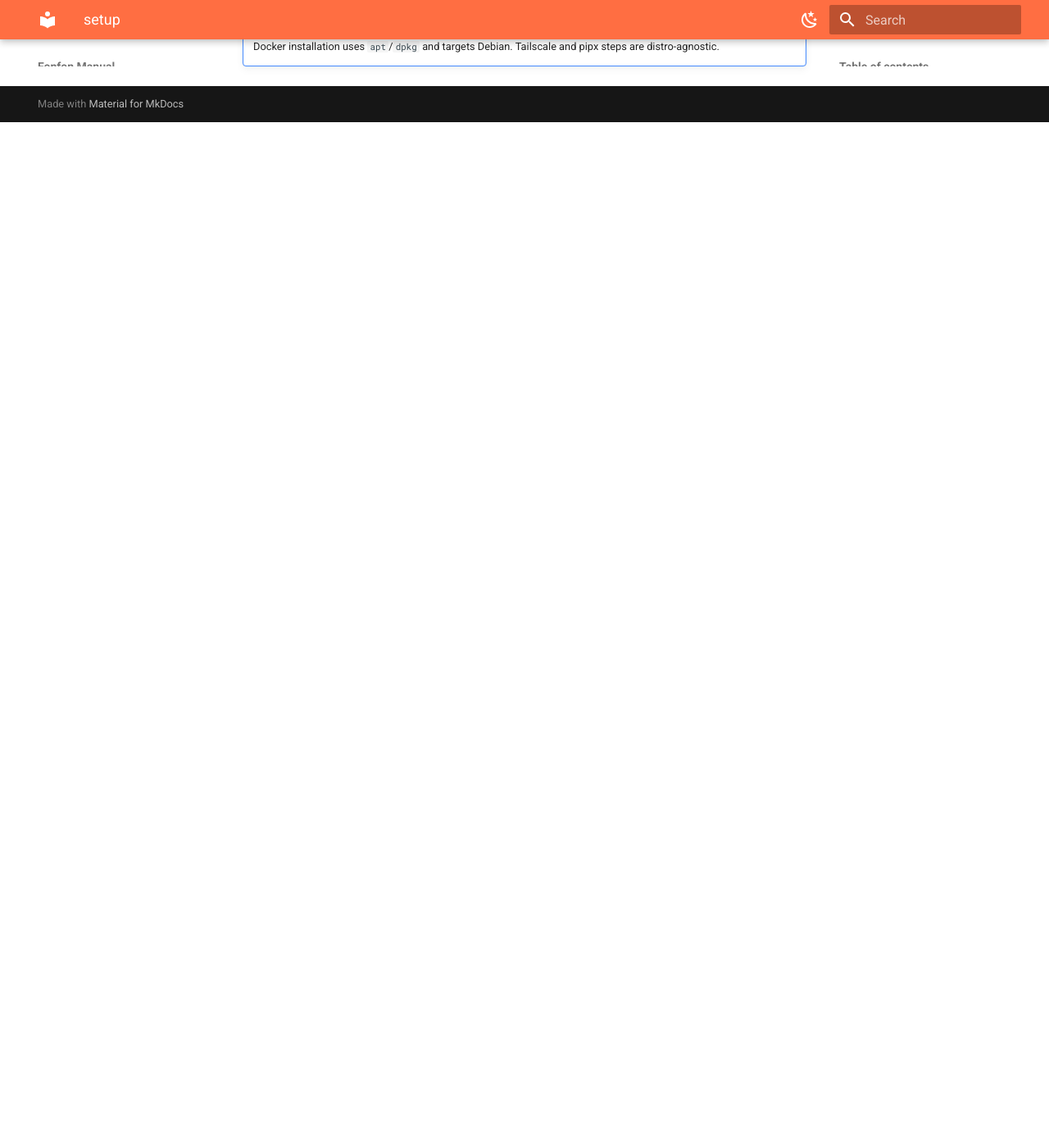
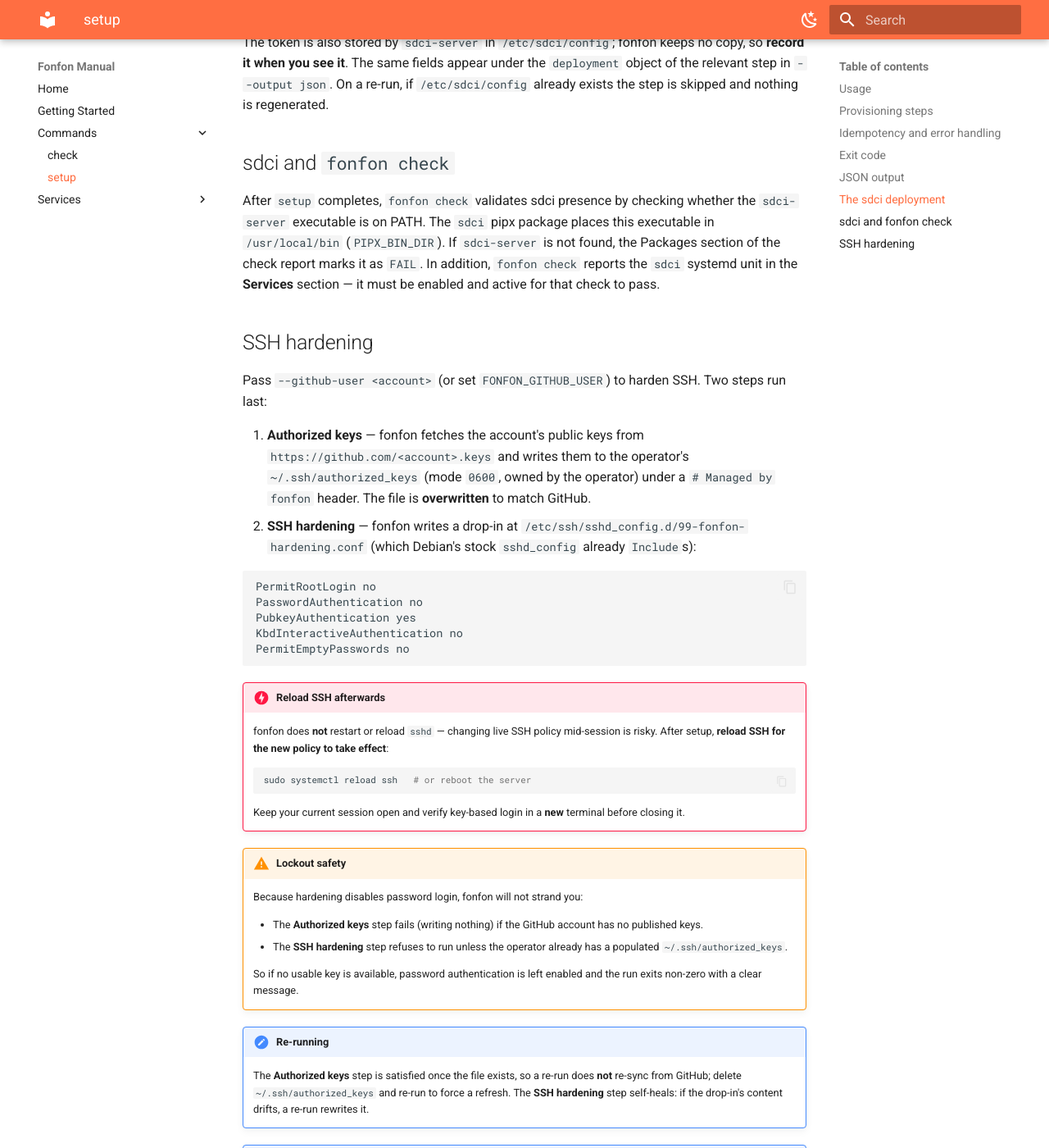
Before and after one commit to joepreludian/fonfon, an MkDocs documentation site: the page built from docs/manual/docs/commands/setup.md, in a window 1280 px wide and 1400 px high, scrolled down 3432 px. Shown: the whole window at 82% size. Built offline with MkDocs 1.6.1 and Material for MkDocs 9.7.7, drawn with Linux system fonts in a browser that asks for light colours; before the commit the page ends 3581 px from its top, so only the background shows below that; some of the changed text lies outside the part shown.

Commit message:
docs: document SSH hardening (--github-user); bump to 0.6.0

````diff
--- a/docs/manual/docs/commands/setup.md
+++ b/docs/manual/docs/commands/setup.md
@@ -41,6 +41,14 @@
 See [Services → Traefik](../services/traefik.md) for the full model and the
 application label cookbook.
 
+To also harden SSH — install the operator's `authorized_keys` from a GitHub
+account and lock `sshd` down to key-only auth — pass `--github-user` (or set
+`FONFON_GITHUB_USER`):
+
+```bash
+sudo fonfon setup deploy --tailscale-key <key> --github-user your-gh-handle
+```
+
 ## Provisioning steps
 
 | # | Step | What it does |
@@ -57,6 +65,8 @@
 | 10 | **Traefik dirs** | Creates `/home/<user>/services/traefik/{,acme,dynamic}`, owned by the operator, mode `0700` (only when `--traefik-cert-email` is set) |
 | 11 | **Traefik network** | Creates the external `traefik` Docker network so app stacks can attach |
 | 12 | **Traefik** | Writes `docker-compose.yml` (image `traefik:v3.7.5`) + `traefik.yml`, then `docker compose up -d`; dashboard bound to `<tailnet-ip>:8080`, ACME HTTP-01 resolver `le` |
+| 13 | **Authorized keys** | Fetches `https://github.com/<github-user>.keys` and writes `~/.ssh/authorized_keys` (mode `0600`, operator-owned) under a managed header (only when `--github-user` is set). **Fails, writing nothing, if that GitHub account has no public keys.** |
+| 14 | **SSH hardening** | Writes `/etc/ssh/sshd_config.d/99-fonfon-hardening.conf` (`PermitRootLogin no`, `PasswordAuthentication no`, `PubkeyAuthentication yes`, `KbdInteractiveAuthentication no`, `PermitEmptyPasswords no`). **Refuses if the operator has no `authorized_keys`** (lockout guard). Does **not** restart `sshd` — advises a reload. |
 
 ## Idempotency and error handling
 
@@ -88,8 +98,9 @@
 
 The JSON payload contains a `steps` array, each entry with `title`, `status`
 (`installed` \| `skipped` \| `failed`), an optional `detail` string, and an
-optional `deployment` object (`base_dir`, `tasks_dir`, `uploads_dir`, `token`)
-on the `sdci config` step.
+optional `deployment` object on the relevant step — sdci (`base_dir`,
+`tasks_dir`, `uploads_dir`, `token`), Traefik, or SSH (`dropin_file`,
+`authorized_keys`, `github_user`, `reload_hint`).
 
 ## The sdci deployment
 
@@ -115,6 +126,56 @@
 `fonfon check` reports the `sdci` systemd unit in the **Services** section
 — it must be enabled and active for that check to pass.
 
+## SSH hardening
+
+Pass `--github-user <account>` (or set `FONFON_GITHUB_USER`) to harden SSH. Two
+steps run last:
+
+1. **Authorized keys** — fonfon fetches the account's public keys from
+   `https://github.com/<account>.keys` and writes them to the operator's
+   `~/.ssh/authorized_keys` (mode `0600`, owned by the operator) under a
+   `# Managed by fonfon` header. The file is **overwritten** to match GitHub.
+2. **SSH hardening** — fonfon writes a drop-in at
+   `/etc/ssh/sshd_config.d/99-fonfon-hardening.conf` (which Debian's stock
+   `sshd_config` already `Include`s):
+
+   ```text
+   PermitRootLogin no
+   PasswordAuthentication no
+   PubkeyAuthentication yes
+   KbdInteractiveAuthentication no
+   PermitEmptyPasswords no
+   ```
+
+!!! danger "Reload SSH afterwards"
+    fonfon does **not** restart or reload `sshd` — changing live SSH policy
+    mid-session is risky. After setup, **reload SSH for the new policy to take
+    effect**:
+
+    ```bash
+    sudo systemctl reload ssh   # or reboot the server
+    ```
+
+    Keep your current session open and verify key-based login in a **new**
+    terminal before closing it.
+
+!!! warning "Lockout safety"
+    Because hardening disables password login, fonfon will not strand you:
+
+    - The **Authorized keys** step fails (writing nothing) if the GitHub account
+      has no published keys.
+    - The **SSH hardening** step refuses to run unless the operator already has a
+      populated `~/.ssh/authorized_keys`.
+
+    So if no usable key is available, password authentication is left enabled and
+    the run exits non-zero with a clear message.
+
+!!! note "Re-running"
+    The **Authorized keys** step is satisfied once the file exists, so a re-run
+    does **not** re-sync from GitHub; delete `~/.ssh/authorized_keys` and re-run
+    to force a refresh. The **SSH hardening** step self-heals: if the drop-in's
+    content drifts, a re-run rewrites it.
+
 !!! note "Debian-family only"
     Docker installation uses `apt`/`dpkg` and targets Debian. Tailscale and
     pipx steps are distro-agnostic.
--- a/pyproject.toml
+++ b/pyproject.toml
@@ -1,6 +1,6 @@
 [project]
 name = "fonfon"
-version = "0.5.1"
+version = "0.6.0"
 description = "Opinionated VPS server configurator"
 readme = "README.md"
 authors = [
````
Also changed, not shown: 1 other file.
